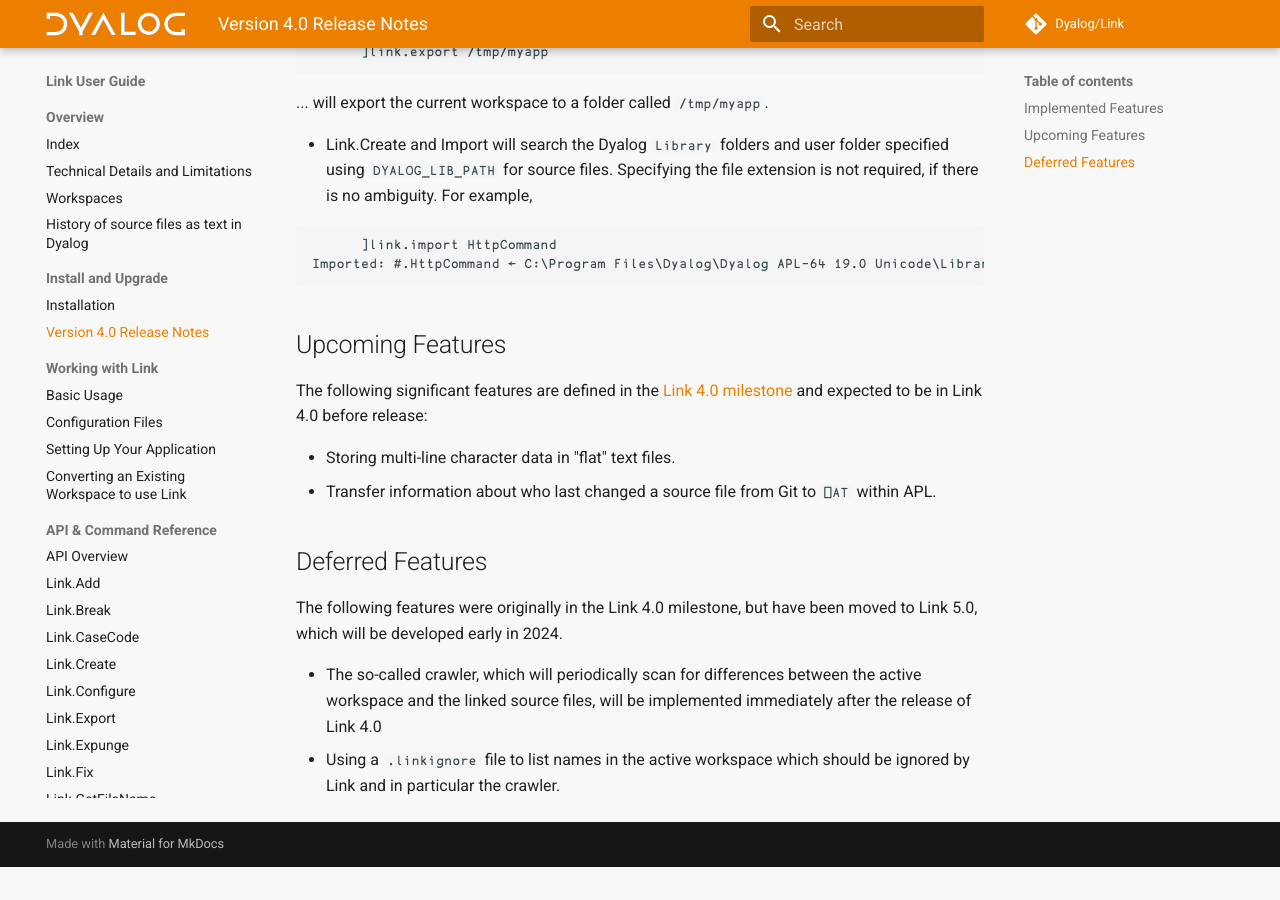
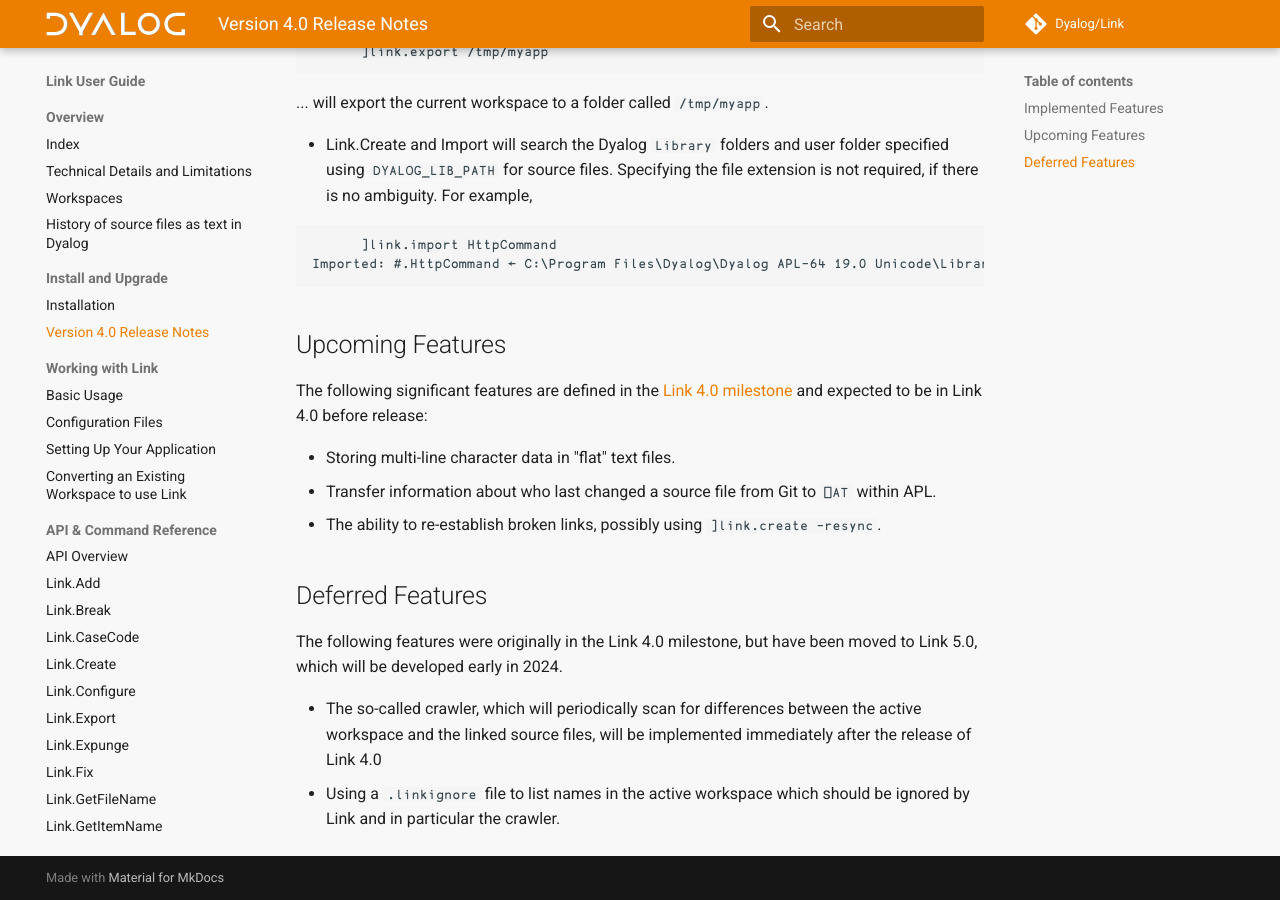
Before and after one commit to Dyalog/link, an MkDocs documentation site: the page built from docs/ReleaseNotes40.md, in a window 1280 px wide and 900 px high, scrolled down 1074 px. Built offline with MkDocs 1.6.1 and Material for MkDocs 9.7.7, drawn with Linux system fonts in a browser that asks for light colours; comment, search, counter and statistics services are not loaded; before the commit the page ends 1941 px from its top, so only the background shows below that.

Commit message:
Add ]link.create -resync to list of expected features

```diff
--- a/docs/ReleaseNotes40.md
+++ b/docs/ReleaseNotes40.md
@@ -48,6 +48,7 @@
 
 * Storing multi-line character data in "flat" text files.
 * Transfer information about who last changed a source file from Git to `⎕AT` within APL.
+* The ability to re-establish broken links, possibly using `]link.create -resync`.
 
 ## Deferred Features
 
```
